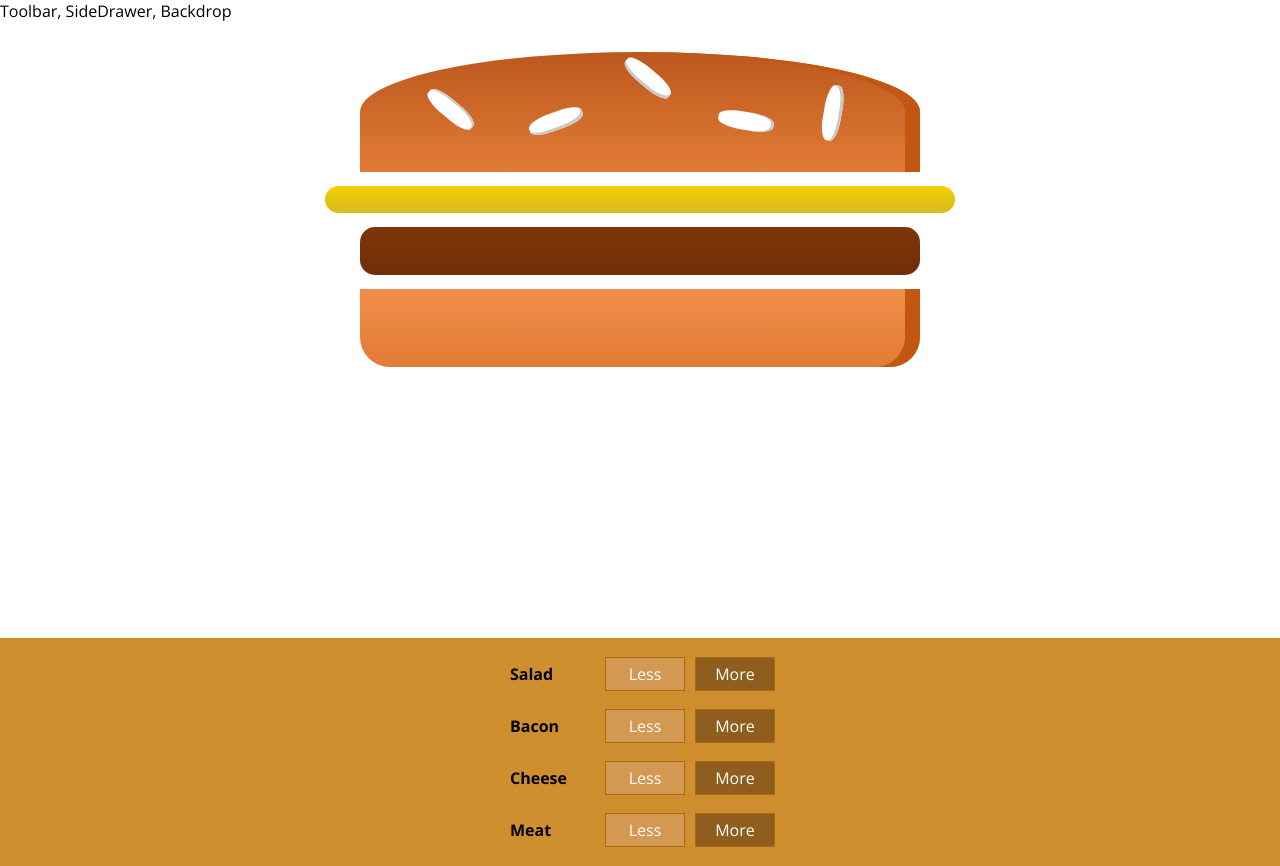
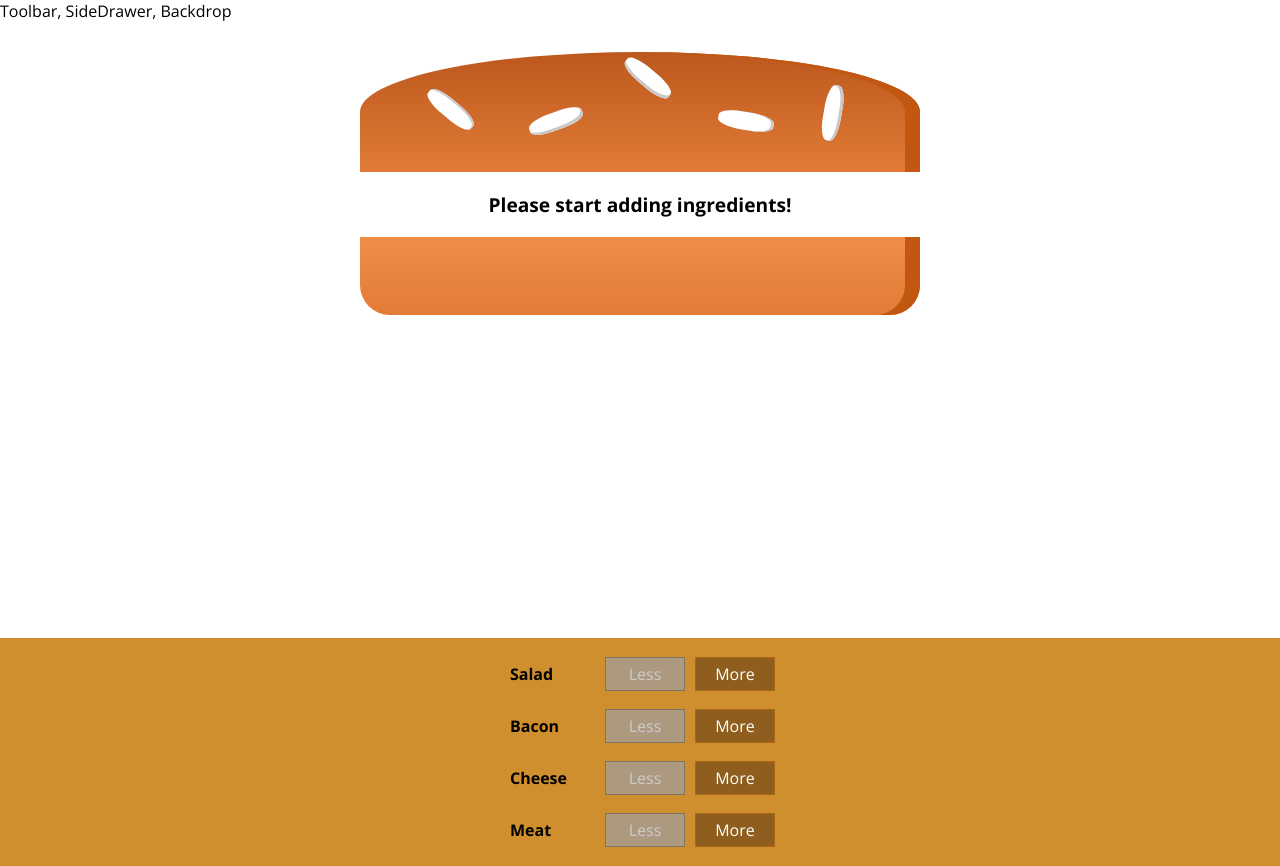
Before and after one commit to StaVergos/Basic-Burger, a React (Create React App) app: page / in a window 1280 px wide. Built offline with nearby package versions, Linux system fonts and the light colour scheme.

Commit message:
removing ingredients

```diff
--- a/src/components/Burger/BuildControls/Build Control/BuildControl.js
+++ b/src/components/Burger/BuildControls/Build Control/BuildControl.js
@@ -5,8 +5,13 @@
 const buildControl = (props) => (
     <div className={classes.BuildControl}>
         <div className={classes.Label}>{props.label}</div>
-        <button className={classes.Less}>Less</button>
-        <button className={classes.More} onClick={props.added}>More</button>
+        <button
+            className={classes.Less}
+            onClick={props.removed}
+            disabled={props.disabled}>Less</button>
+        <button
+            className={classes.More}
+            onClick={props.added}>More</button>
     </div>
 );
 
--- a/src/components/Burger/BuildControls/BuildControls.js
+++ b/src/components/Burger/BuildControls/BuildControls.js
@@ -18,6 +18,8 @@
                 key={ctrl.label}
                 label={ctrl.label}
                 added={()=>props.ingredientAdded(ctrl.type)}
+                removed={()=>props.ingredientRemoved(ctrl.type)}
+                disabled={props.disabled[ctrl.type]}
             />
         ))}
     </div>
--- a/src/containers/BurgerBuilder/BurgerBuilder.js
+++ b/src/containers/BurgerBuilder/BurgerBuilder.js
@@ -19,8 +19,8 @@
         ingredients: {
             salad: 0,
             bacon: 0,
-            cheese: 1,
-            meat: 1
+            cheese: 0,
+            meat: 0
         },
         totalPrice: 4
     }
@@ -40,15 +40,36 @@
     }
 
     removeIngredientHandler = (type) => {
+        const oldCount = this.state.ingredients[type];
+        if (oldCount <=0) {
+            return;
+        }
+        const updatedCount = oldCount -1;
+        const updatedIngredients = {
+            ...this.state.ingredients
+        };
+        updatedIngredients[type] = updatedCount;
 
+        const priceDeduction = INGREDIENT_PRICES[type];
+        const oldPrice = this.state.totalPrice;
+        const newPrice = oldPrice - priceDeduction;
+        this.setState({totalPrice: newPrice, ingredients: updatedIngredients});
     }
 
     render() {
+        const disabledInfo = {
+            ...this.state.ingredients
+        };
+        for (let key in disabledInfo) {
+            disabledInfo[key] = disabledInfo[key] <=0
+        }
         return (
             <Fragment>
                 <Burger ingredients={this.state.ingredients}/>
                 <BuildControls
-                    ingredientAdded={this.addIngredientHandler}/>
+                    ingredientAdded={this.addIngredientHandler}
+                    ingredientRemoved={this.removeIngredientHandler}
+                    disabled={disabledInfo}/>
             </Fragment>
         );
     }
```
